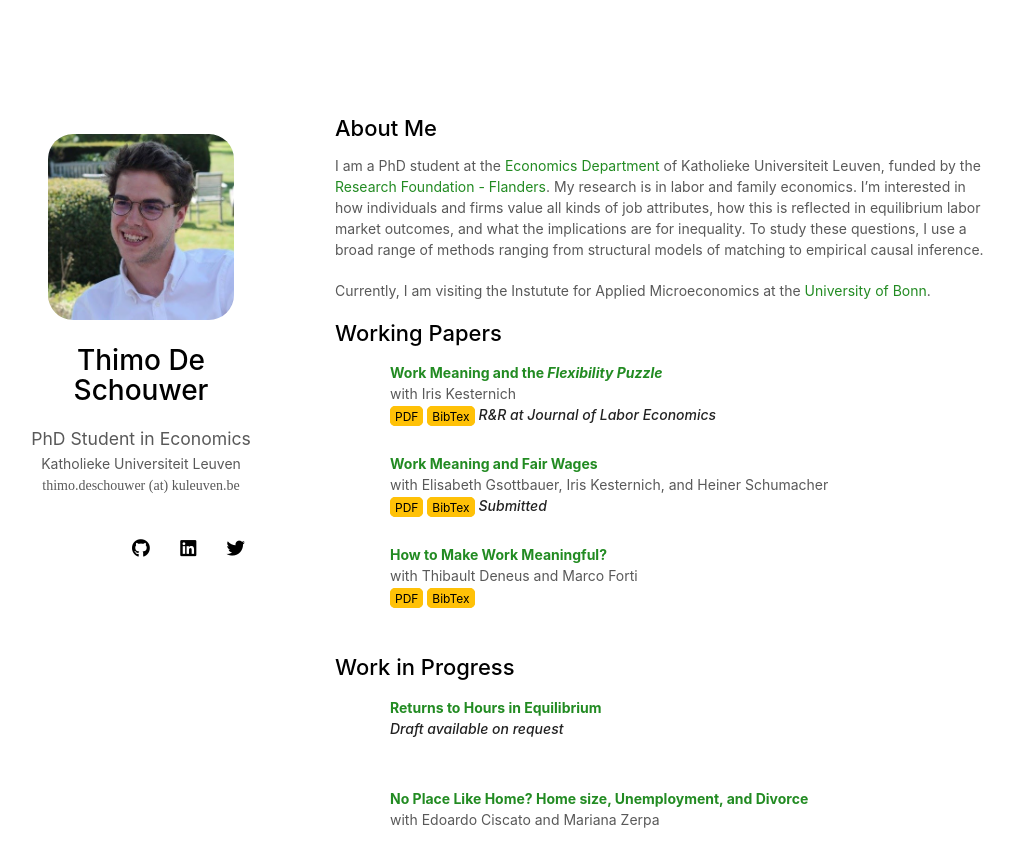
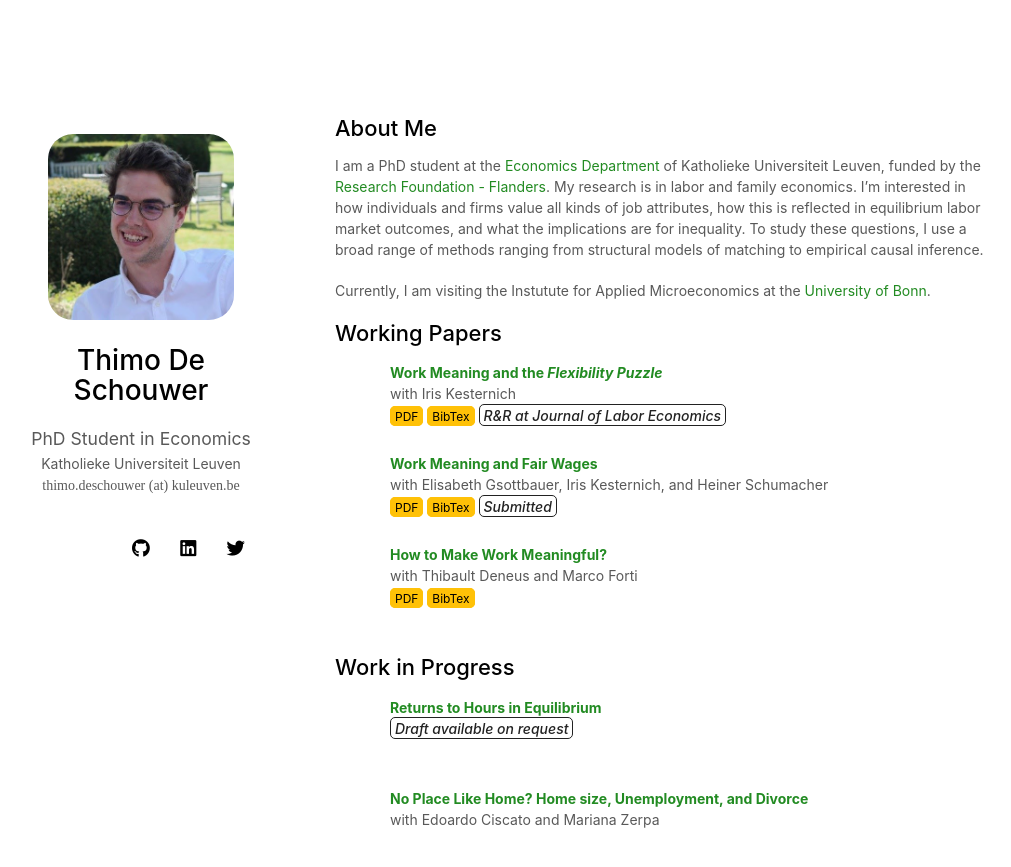
Before and after one commit to thimodeschouwer/thimodeschouwer.github.io, a Jekyll site: the page built from index.md, in a window 1280 px wide and 970 px high. Shown: the top 867 px of the window, without its empty margins (135-1146 px from the left). Built offline with Jekyll 4.4.1, drawn with Linux system fonts in a browser that asks for light colours; nearby versions of some CDN libraries; a style sheet for code colours, icons or effects is not loaded; our own code applies the rules of GitHub Pages for plain Markdown files.

Commit message:
Update minimal-light-no-dark-mode.scss

```diff
--- a/_sass/minimal-light-no-dark-mode.scss
+++ b/_sass/minimal-light-no-dark-mode.scss
@@ -339,6 +339,8 @@ header ul a:active {
 strong {
   color:#222;
   font-weight:500;
+  border: 1px solid #222;
+  padding-left: 0.25rem; padding-right: 0.25rem; padding-top: 0.1rem; padding-bottom: 0.1rem; border-radius: 5px;
 }
 
 header ul li + li + li {
```
